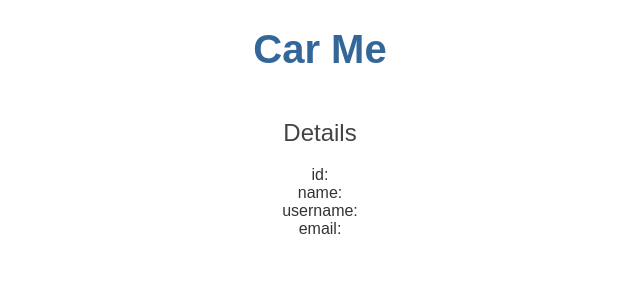
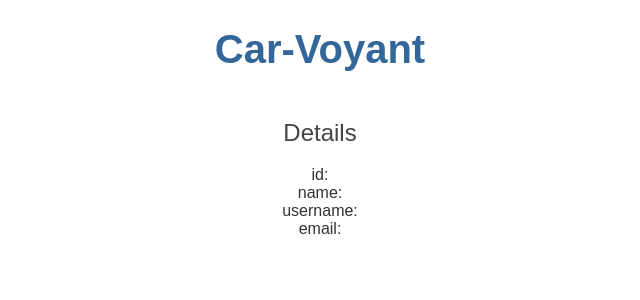
Before and after one commit to andersbuck/anders-enterprise, an Angular app in the folder angular-springboot/web-app/client/: page / in a window 1280 px wide. Shown: the top 300 px of the page, without its empty margins (320-960 px from the left). Built offline with nearby package versions, Linux system fonts and the light colour scheme; no server answers.

Commit message:
Change title of app

```diff
--- a/angular-springboot/web-app/client/src/app/app.component.ts
+++ b/angular-springboot/web-app/client/src/app/app.component.ts
@@ -6,5 +6,5 @@ import { Component } from '@angular/core';
   styleUrls: ['./app.component.css']
 })
 export class AppComponent {
-  title = 'Car Me';
+  title = 'Car-Voyant';
 }
--- a/angular-springboot/web-app/client/src/index.html
+++ b/angular-springboot/web-app/client/src/index.html
@@ -2,7 +2,7 @@
 <html lang="en">
 <head>
   <meta charset="utf-8">
-  <title>Client</title>
+  <title>Car-Voyant</title>
   <base href="/">
   <meta name="viewport" content="width=device-width, initial-scale=1">
   <link rel="icon" type="image/x-icon" href="favicon.ico">
```
